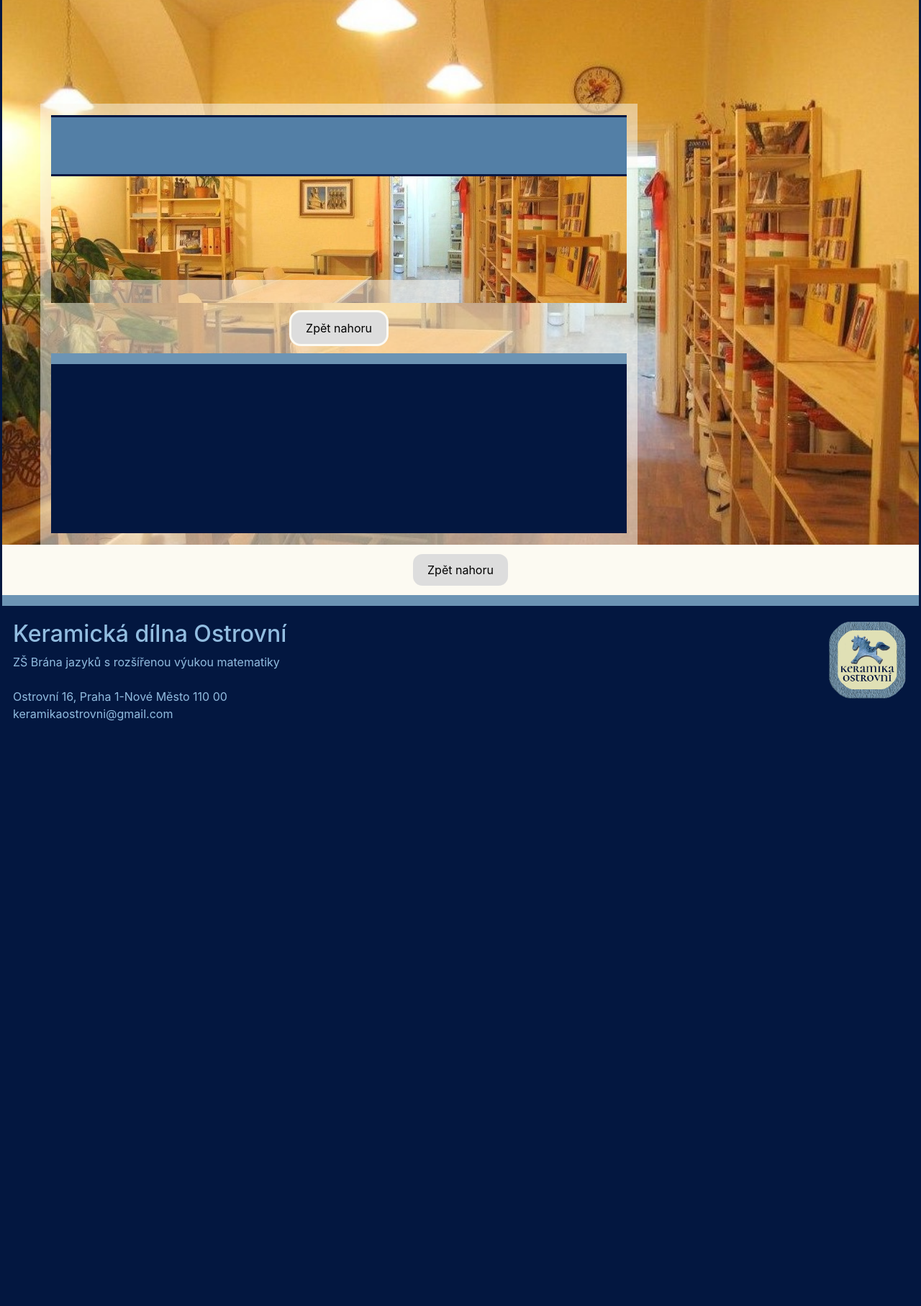
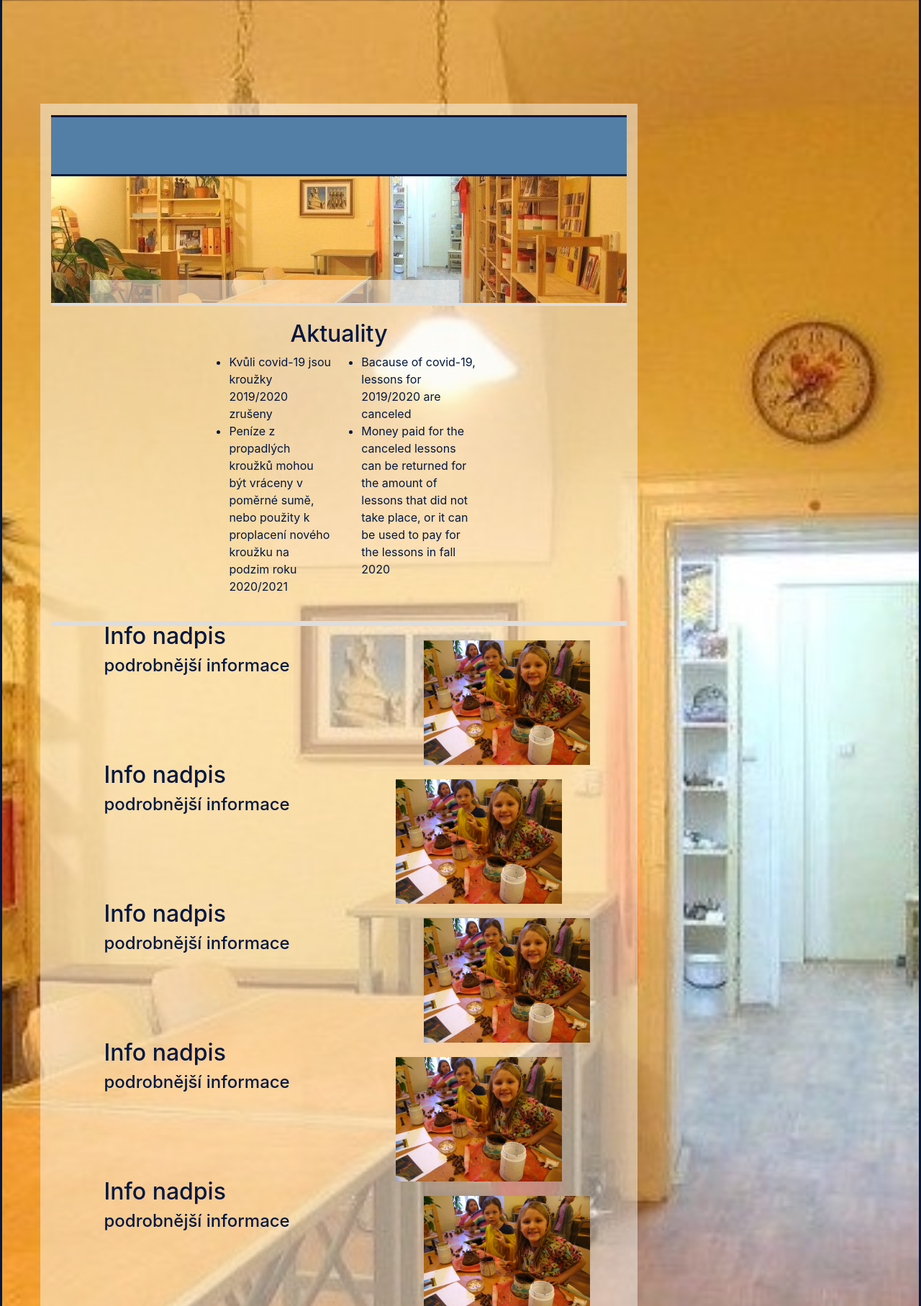
Before and after one commit to lukaster/keramika_brana_jazyku_mark_2, a PHP site: page /templates/children.html in a window 1280 px wide. Shown: the part 105-1920 px from the top of the page at 72% size. Before the commit the page ends 1107 px from the top, so only its background shows below. Run offline with PHP 8.4, Linux system fonts and the light colour scheme; a map, chart or similar area stays blank; style sheets or scripts are compiled from the project's sources; grey boxes are pictures that could not be loaded.

Commit message:
children added aktuality row

```diff
--- a/styling/generated_css/children_styling.css
+++ b/styling/generated_css/children_styling.css
@@ -179,23 +179,53 @@
   background-position: center;
 }
 
-.content-filler {
-  min-height: 350px;
+body .content-row {
+  padding-top: 20px;
 }
-
-.fixed-attachment {
-  background-attachment: fixed;
+body .news-row {
+  padding-top: 20px;
+  padding-bottom: 20px;
+  border-top-style: solid;
+  border-top-width: 4px;
+  border-top-color: #ddd;
+  border-bottom-style: solid;
+  border-bottom-width: 7px;
+  border-bottom-color: #ddd;
 }
-
-section h2 {
-  padding-left: 10%;
-  padding-top: 10px;
-  padding-bottom: 30px;
+body .news-row h2 {
+  text-align: center;
 }
-section p {
-  text-align: center;
-  padding-left: 3%;
-  padding-right: 3%;
+body .news-row #news_ul {
+  display: flex;
+  justify-content: center;
+}
+@media (min-width: 992px) {
+  body .news-row .inside-text-container {
+    padding-left: 15vw;
+    padding-right: 15vw;
+  }
+}
+@media (min-width: 768px) {
+  body .text-div {
+    position: relative !important;
+  }
+  body .text-div .inside-text-container {
+    position: absolute;
+    top: 50%;
+    height: 10em;
+    margin-top: -7em;
+    left: 50%;
+    width: 20em;
+    margin-left: -10em;
+  }
+  body .image-div-1 {
+    padding-right: 4vw;
+    padding-left: 4vw;
+  }
+  body .image-div-2 {
+    padding-right: 7vw;
+    padding-left: 1vw;
+  }
 }
 
 /*# sourceMappingURL=children_styling.css.map */
--- a/styling/scss_styling/children_styling.scss
+++ b/styling/scss_styling/children_styling.scss
@@ -3,6 +3,8 @@ $clightblue: #537fa6;
 $clightyellow: #fcfaf2; // #d9d9d9;
 $clightbeige: #d8d9b8;
 $cdarkbeige: #bfbd9f;
+$clightgrey: #f1f1f1;
+$cdarkergrey:#ddd;
 
 
 .back-to-the-top-button {
@@ -128,7 +130,7 @@ $cdarkbeige: #bfbd9f;
 	Label the data
 	*/
     .en {
-        td:nth-of-type(1):before {
+      td:nth-of-type(1):before {
         content: "Day";
       }
 
@@ -216,29 +218,68 @@ $cdarkbeige: #bfbd9f;
   background-position: center;
 }
 
-.content-filler {
-  min-height: 350px;
+
+//content row styling
+
+body {
+  .content-row {
+    padding-top: 20px;
+  }
+  .news-row{
+    padding-top: 20px;
+    padding-bottom: 20px;
+    border-top-style: solid ;
+     border-top-width: 4px;
+    border-top-color: $cdarkergrey;
+    border-bottom-style: solid;
+    border-bottom-width: 7px;
+        border-bottom-color: $cdarkergrey;
+h2{text-align: center}
+#news_ul{
+   display: flex;
+  justify-content: center;
 }
+     @media (min-width: 992px) {
+       .inside-text-container{
+         padding-left: 15vw;
+         padding-right: 15vw;
+       }
+     }
 
-.fixed-attachment {
-  // border: 5px solid #000;
-  //  width: 50px;
-  //  height: 50px;
-  background-attachment: fixed;
-  // padding-top:79px!important;
-}
-
-section {
-  h2 {
-    padding-left: 10%;
-    padding-top: 10px;
-    padding-bottom: 30px;
   }
 
-  p {
-    text-align: center;
-    padding-left: 3%;
-    padding-right: 3%;
+  @media (min-width: 768px) {
+    .text-div {
+      position: relative !important;
+
+      .inside-text-container {
+        position: absolute;
+        top: 50%;
+        height: 10em;
+        margin-top: -7em;
+        left: 50%;
+        width: 20em;
+        margin-left: -10em;
+      }
+    }
+
+
+    .image-div-1 {
+      padding-right: 4vw;
+      padding-left: 4vw;
+
+    }
+
+    .image-div-2 {
+      padding-right: 7vw;
+      padding-left: 1vw;
+    }
+
+    .image-div {
+      img {
+
+      }
+    }
+
   }
-
 }
--- a/templates/children.html
+++ b/templates/children.html
@@ -36,7 +36,7 @@
         add_navbar('../templates/navbar_other_path.html', "children_menu");
         add_footer('footer.html', '../images/logoinstagramkonik/logokonikoktagoncroppedleft4.png');
         add_time_table();
-             switch_page_language();
+        switch_page_language();
 
     });
     var navbarsize = 'large';
@@ -119,11 +119,140 @@
             </div>
         </div>
     </div>
+    <div class="row news-row">
+        <div class="col-12 ">
+            <div class="inside-text-container">
+                <article class="text_square">
+                    <h2 class="cs-lang">Aktuality</h2>
+                    <h2 class="en-lang" style="display: none">News</h2>
+                    <div id="news_ul">
+                        <ul class="cs-lang">
+                            <li>Kvůli covid-19 jsou kroužky 2019/2020 zrušeny</li>
+                                 <li>Peníze z propadlých kroužků mohou být vráceny v poměrné sumě, nebo použity k proplacení nového kroužku na podzim roku 2020/2021</li>
+                        </ul>
+                        <ul class="en-lang">
+                            <li>Bacause of covid-19, lessons for 2019/2020 are canceled</li>
+                            <li>Money paid for the canceled lessons can be returned for the amount of lessons that did not take place, or it can be used to pay for the lessons in fall 2020 </li>
+                        </ul>
+                    </div>
+                </article>
+            </div>
+
+        </div>
+
+    </div>
+
+
+    <div class="row content-row">
+        <div class="col-md-5 order-md-2 image-div image-div-1">
+            <img src="../images/used_pictures/girls_working_painting.jpg" style="width: 100%"/>
+        </div>
+        <div class="col-md-7 order-md-1 text-div">
+            <div class="inside-text-container">
+                <article class="text_square">
+                    <h2 class="cs-lang">Info nadpis</h2>
+                    <h2 class="en-lang" style="display: none">Info heading</h2>
+                    <h4 class="cs-lang">podrobnější informace</h4>
+                    <h4 class="en-lang" style="display: none">more specific info</h4>
+                </article>
+            </div>
+
+        </div>
+
+    </div>
+    <div class="row content-row">
+        <div class="col-md-5 order-md-2 image-div image-div-2">
+            <img src="../images/used_pictures/girls_working_painting.jpg" style="width: 100%"/>
+        </div>
+        <div class="col-md-7 order-md-1 text-div">
+            <div class="inside-text-container">
+                <article class="text_square">
+                    <h2 class="cs-lang">Info nadpis</h2>
+                    <h2 class="en-lang" style="display: none">Info heading</h2>
+                    <h4 class="cs-lang">podrobnější informace</h4>
+                    <h4 class="en-lang" style="display: none">more specific info</h4>
+                </article>
+            </div>
+
+        </div>
+
+    </div>
+    <div class="row content-row">
+        <div class="col-md-5 order-md-2 image-div image-div-1">
+            <img src="../images/used_pictures/girls_working_painting.jpg" style="width: 100%"/>
+        </div>
+        <div class="col-md-7 order-md-1 text-div">
+            <div class="inside-text-container">
+                <article class="text_square">
+                    <h2 class="cs-lang">Info nadpis</h2>
+                    <h2 class="en-lang" style="display: none">Info heading</h2>
+                    <h4 class="cs-lang">podrobnější informace</h4>
+                    <h4 class="en-lang" style="display: none">more specific info</h4>
+                </article>
+            </div>
+
+        </div>
+
+    </div>
+    <div class="row content-row">
+        <div class="col-md-5 order-md-2 image-div image-div-2">
+            <img src="../images/used_pictures/girls_working_painting.jpg" style="width: 100%"/>
+        </div>
+        <div class="col-md-7 order-md-1 text-div">
+            <div class="inside-text-container">
+                <article class="text_square">
+                    <h2 class="cs-lang">Info nadpis</h2>
+                    <h2 class="en-lang" style="display: none">Info heading</h2>
+                    <h4 class="cs-lang">podrobnější informace</h4>
+                    <h4 class="en-lang" style="display: none">more specific info</h4>
+                </article>
+            </div>
+
+        </div>
+
+    </div>
+    <div class="row content-row">
+        <div class="col-md-5 order-md-2 image-div image-div-1">
+            <img src="../images/used_pictures/girls_working_painting.jpg" style="width: 100%"/>
+        </div>
+        <div class="col-md-7 order-md-1 text-div">
+            <div class="inside-text-container">
+                <article class="text_square">
+                    <h2 class="cs-lang">Info nadpis</h2>
+                    <h2 class="en-lang" style="display: none">Info heading</h2>
+                    <h4 class="cs-lang">podrobnější informace</h4>
+                    <h4 class="en-lang" style="display: none">more specific info</h4>
+                </article>
+            </div>
+
+        </div>
+
+    </div>
+    <div class="row content-row">
+        <div class="col-md-5 order-md-2 image-div image-div-2">
+            <img src="../images/used_pictures/girls_working_painting.jpg" style="width: 100%"/>
+        </div>
+        <div class="col-md-7 order-md-1 text-div">
+            <div class="inside-text-container">
+                <article class="text_square">
+                    <h2 class="cs-lang">Info nadpis</h2>
+                    <h2 class="en-lang" style="display: none">Info heading</h2>
+                    <h4 class="cs-lang">podrobnější informace</h4>
+                    <h4 class="en-lang" style="display: none">more specific info</h4>
+                </article>
+            </div>
+
+        </div>
+
+    </div>
+
     <div class="row">
         <div class="co-12 mx-auto">
             <button class="cs-lang back-to-the-top-button" onclick="location.href='#page_top'">Zpět nahoru
             </button>
-                  <button class="en-lang back-to-the-top-button" onclick="location.href='#page_top'" style="display:none;">Back to the top
+            <button class="en-lang back-to-the-top-button" onclick="location.href='#page_top'" style="display:none;">
+                Back to
+                the top
             </button>
         </div>
     </div>
```
Also changed, not shown: images/used_pictures/girls_working_painting.jpg (added), 1 other file.
